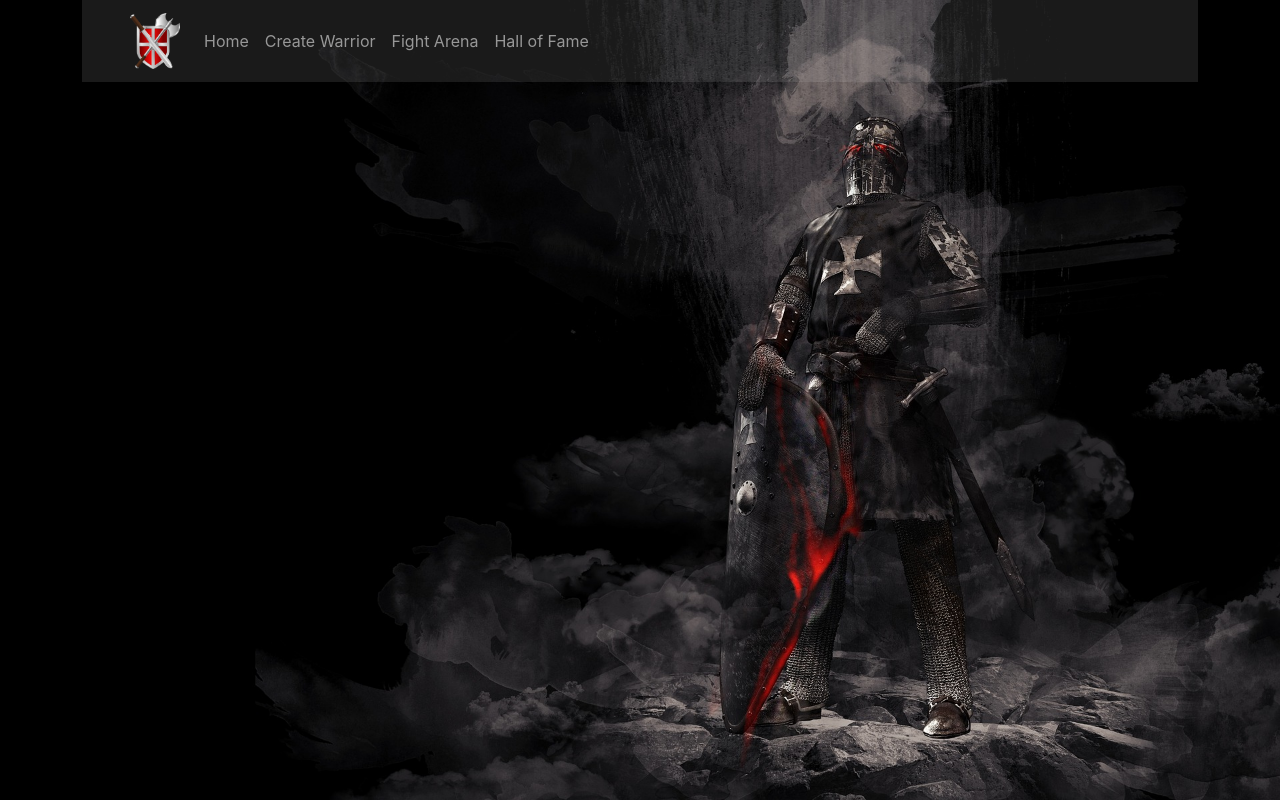
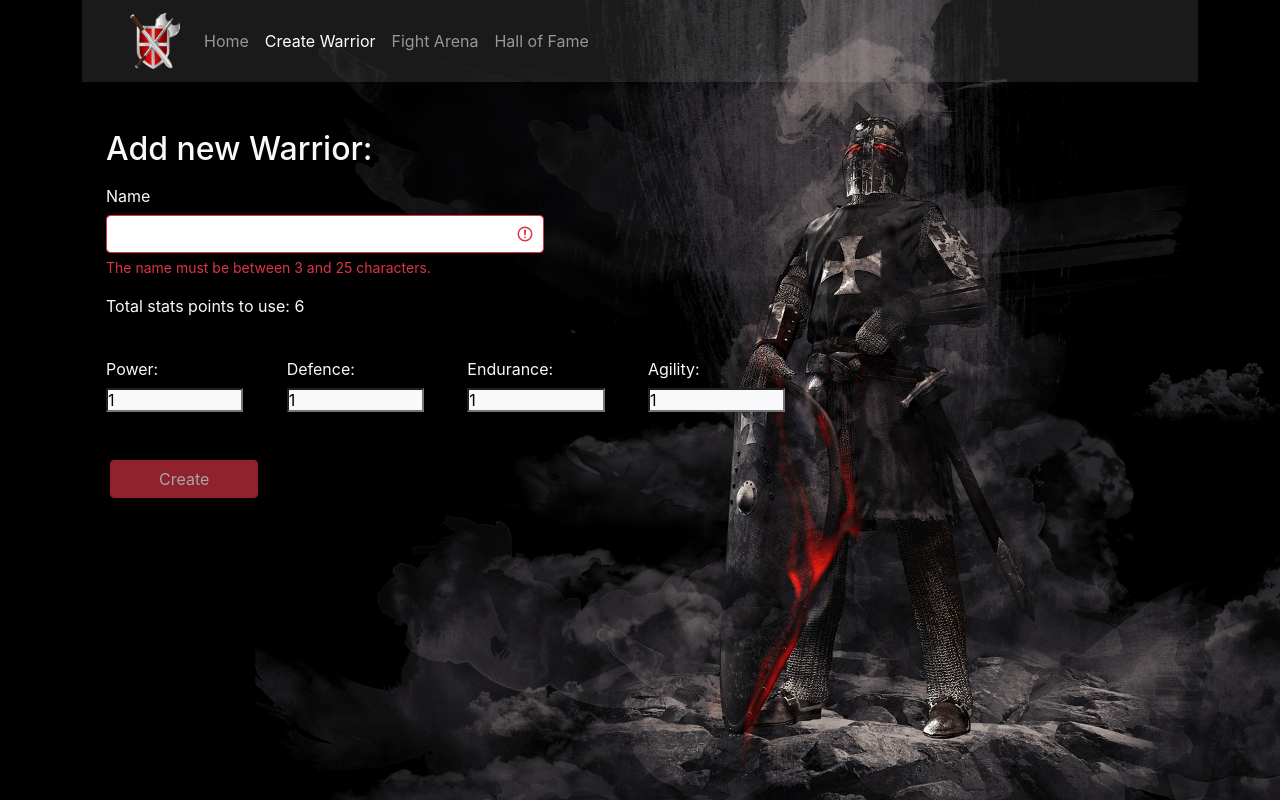
Before and after one commit to rafalzw/FightArena-Node-React, a React (Create React App) app: page /create-warrior in a window 1280 px wide. Built offline with nearby package versions, Linux system fonts and the light colour scheme.

Commit message:
Add name and skils validations to CreateWarrior componet

```diff
--- a/src/App.js
+++ b/src/App.js
@@ -14,7 +14,7 @@ function App() {
                 <Header/>
                 <div className="container container-md text-start">
                     <Routes>
-                        <Route path="/create" element={<CreateWarrior/>}/>
+                        <Route path="/create-warrior" element={<CreateWarrior/>}/>
                         <Route path="/fight-arena" element={<FightArena/>}/>
                         <Route path="/hall-of-fame" element={<HallOfFame/>}/>
                         <Route path="/" element={<Home/>}/>
--- a/src/components/Menu.js
+++ b/src/components/Menu.js
@@ -7,7 +7,7 @@ export function Menu() {
                 <NavLink className="nav-link" to="/">Home</NavLink>
             </li>
             <li className="nav-item">
-                <NavLink className="nav-link" to="/create">Create Warrior</NavLink>
+                <NavLink className="nav-link" to="/create-warrior">Create Warrior</NavLink>
             </li>
             <li className="nav-item">
                 <NavLink className="nav-link" to="/fight-arena">Fight Arena</NavLink>
--- a/src/pages/CreateWarrior/CreateWarrior.js
+++ b/src/pages/CreateWarrior/CreateWarrior.js
@@ -1,24 +1,96 @@
 import {useEffect, useState} from "react";
+import {useNavigate} from "react-router-dom";
 
 export const CreateWarrior = () => {
+    const navigate = useNavigate();
+
     const [form, setForm] = useState({
         name: '',
-        power: 0,
-        defence: 0,
-        endurance: 0,
-        agility: 0,
+        power: 1,
+        defence: 1,
+        endurance: 1,
+        agility: 1,
     })
+
+    const [errors, setErrors] = useState({
+        name: '',
+        power: '',
+        defence: '',
+        endurance: '',
+        agility: '',
+    });
+
+    const nameValidation = (name) => (name.trim().length < 3 || name.length > 25);
+    const statsValidation = (value) => (value < 1 || value > 7);
 
     const totalPoints = ([...stats]) => stats.reduce((prev, curr) => prev - curr, 10)
 
-    const submit = e => {
+    const buttonDisabled = Object.values(errors).filter(val => val).length;
+
+    const submit = async e => {
         e.preventDefault();
-        console.log('Działa', form)
+        nameValidation(form.name)
+        try {
+            const res = await fetch("/create-warrior", {
+                method: 'POST',
+                headers: {
+                    'Content-Type': 'application/json',
+                    'Accept': 'application/json',
+                },
+                body: JSON.stringify(form)
+            });
+            // navigate('/')
+            const content = await res.json();
+            console.log(content)
+        } catch (err) {
+            console.log(await err.message)
+
+        }
     }
+
+
+    useEffect(() => statsValidation(form.power) ? setErrors({
+            ...errors,
+            power: 'Incorrect value'
+        }) : setErrors({...errors, power: ''})
+
+        , [form.power])
+
+    useEffect(() => statsValidation(form.defence) ? setErrors({
+            ...errors,
+            defence: 'Incorrect value'
+        }) : setErrors({...errors, defence: ''})
+
+        , [form.defence])
+
+    useEffect(() => statsValidation(form.agility) ? setErrors({
+            ...errors,
+            agility: 'Incorrect value'
+        }) : setErrors({...errors, agility: ''})
+
+        , [form.agility])
+
+    useEffect(() => statsValidation(form.endurance) ? setErrors({
+            ...errors,
+            endurance: 'Incorrect value'
+        }) : setErrors({...errors, endurance: ''})
+
+        , [form.endurance])
+
+
+    useEffect(() => {
+        nameValidation(form.name) ? setErrors({
+            ...errors,
+            name: 'The name must be between 3 and 25 characters.'
+        }) : setErrors({...errors, name: ''})
+    }, [form.name])
 
     return (
         <div className="container text-light">
             <h2>Add new Warrior:</h2>
+            {/*{valid === false ? (*/}
+            {/*    <div className="alert alert-danger">The name must be between 3 and 25 characters.</div>*/}
+            {/*) : null}*/}
             <form className="row g-3" onSubmit={submit}>
                 <div className="form-group col-6">
                     <label htmlFor="name" className="col-sm-2 col-form-label">Name</label>
@@ -30,11 +102,15 @@ export const CreateWarrior = () => {
                             minLength="3"
                             maxLength="25"
                             name="name"
-                            className="form-control"/>
+                            className={`form-control ${errors.name ? 'is-invalid' : ''}`}/>
+                        <div className="invalid-feedback">
+                            {errors.name}
+                        </div>
                     </div>
                 </div>
                 <div className="form-group col-md-12">
-                    <p>Total stats points to use: {totalPoints([form.power, form.defence, form.agility, form.endurance])}</p>
+                    <p>Total stats points to
+                        use: {totalPoints([form.power, form.defence, form.agility, form.endurance])}</p>
                 </div>
                 <div className="form-group col-md-2">
                     <label htmlFor="power" className="col-sm-2 col-form-label">Power:</label>
@@ -42,11 +118,14 @@ export const CreateWarrior = () => {
                         <input required
                                value={form.power}
                                onChange={e => setForm({...form, power: e.target.value})}
-                               min="0"
+                               min="1"
                                max={totalPoints([form.power, form.defence, form.agility, form.endurance]) + form.power}
                                type="number"
                                name="power"
-                               className="form-range bg-light"/>
+                               className={`form-range bg-light ${errors.power ? 'is-invalid' : ''}`}/>
+                        <div className="invalid-feedback">
+                            {errors.power}
+                        </div>
                     </div>
                 </div>
                 <div className="form-group col-md-2">
@@ -55,11 +134,14 @@ export const CreateWarrior = () => {
                         <input required
                                value={form.defence}
                                onChange={e => setForm({...form, defence: e.target.value})}
-                               min="0"
+                               min="1"
                                max={totalPoints([form.power, form.defence, form.agility, form.endurance]) + form.defence}
                                type="number"
                                name="defence"
-                               className="form-range bg-light"/>
+                               className={`form-range bg-light ${errors.defence ? 'is-invalid' : ''}`}/>
+                        <div className="invalid-feedback">
+                            {errors.defence}
+                        </div>
                     </div>
                 </div>
                 <div className="form-group col-md-2">
@@ -68,11 +150,14 @@ export const CreateWarrior = () => {
                         <input required
                                value={form.endurance}
                                onChange={e => setForm({...form, endurance: e.target.value})}
-                               min="0"
+                               min="1"
                                max={totalPoints([form.power, form.defence, form.agility, form.endurance]) + form.endurance}
                                type="number"
                                name="endurance"
-                               className="form-range bg-light"/>
+                               className={`form-range bg-light ${errors.endurance ? 'is-invalid' : ''}`}/>
+                        <div className="invalid-feedback">
+                            {errors.endurance}
+                        </div>
                     </div>
                 </div>
                 <div className="form-group col-md-2">
@@ -81,16 +166,24 @@ export const CreateWarrior = () => {
                         <input required
                                value={form.agility}
                                onChange={e => setForm({...form, agility: e.target.value})}
-                               min="0"
+                               min="1"
                                max={totalPoints([form.power, form.defence, form.agility, form.endurance]) + form.agility}
                                type="number"
                                name="agility"
-                               className="form-range bg-light"/>
+                               className={`form-range bg-light ${errors.agility ? 'is-invalid' : ''}`}/>
+                        <div className="invalid-feedback">
+                            {errors.agility}
+                        </div>
                     </div>
                 </div>
+
+                {/*{errors ? (*/}
+                {/*    <div className="alert alert-danger">{errors}</div>*/}
+                {/*) : null}*/}
+
                 <div className="form-group row d-flex justify-content-center">
                     <div className="mt-5">
-                        <button type="submit" className="btn btn-danger px-5">Create</button>
+                        <button type="button" disabled={buttonDisabled} className="btn btn-danger px-5">Create</button>
                     </div>
                 </div>
             </form>
--- a/src/pages/HallOfFame/Records.js
+++ b/src/pages/HallOfFame/Records.js
@@ -1,10 +1,9 @@
 export const Records = props => (
-    props.data.map((el, index) => {
-        return (
+    props.data.map((el, index) => (
             <tr key={el.id}>
                 <th scope="row">{index + 1}</th>
                 <td>{el.name}</td>
                 <td>{el.wins}</td>
             </tr>
-        )})
+        ))
 )
```
